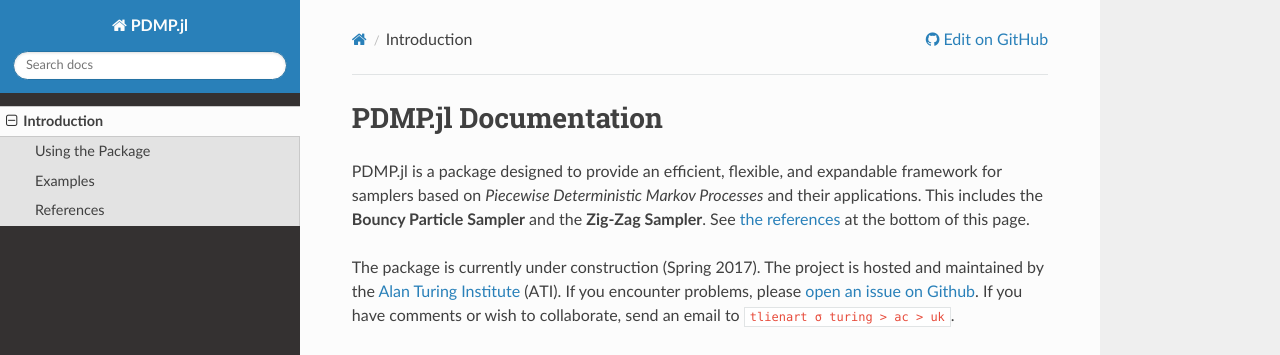
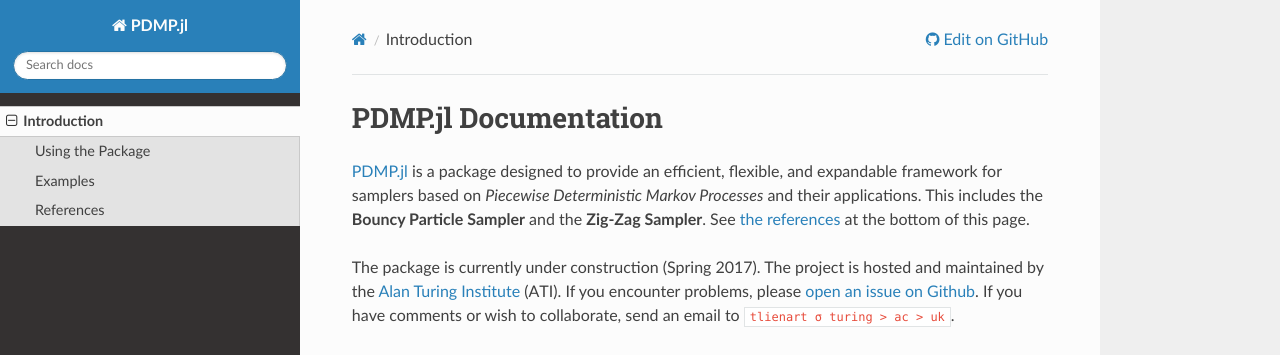
Before and after one commit to alan-turing-institute/PDSampler.jl, an MkDocs documentation site: the page built from docs/src/index.md, in a window 1280 px wide and 1349 px high. Shown: the top 355 px of the window. Built offline with MkDocs 1.6.1, drawn with Linux system fonts in a browser that asks for light colours; nearby versions of some CDN libraries; old or Windows-style settings are respelled for this version of MkDocs; some of the changed lines change nothing that is shown.

Commit message:
small fix

```diff
--- a/docs/src/index.md
+++ b/docs/src/index.md
@@ -1,6 +1,6 @@
 # PDMP.jl Documentation
 
-PDMP.jl is a package designed to provide an efficient, flexible, and expandable framework for samplers based on *Piecewise Deterministic Markov Processes* and their applications.
+[PDMP.jl](https://github.com/alan-turing-institute/PDMP.jl) is a package designed to provide an efficient, flexible, and expandable framework for samplers based on *Piecewise Deterministic Markov Processes* and their applications.
 This includes the **Bouncy Particle Sampler** and the **Zig-Zag Sampler**.
 See [the references](#references) at the bottom of this page.
 
```
Also changed, not shown: README.md.
